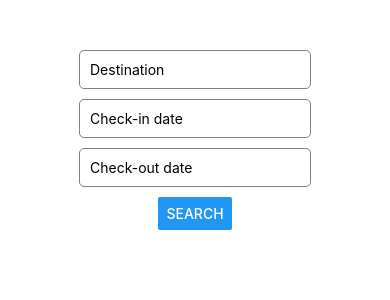
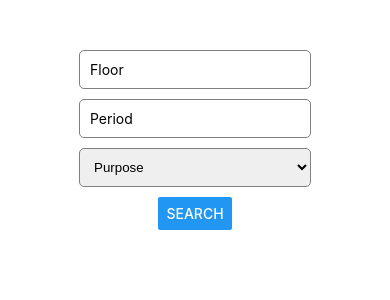
Before and after one commit to winwin2671/lspbooking2.0, a React Native app in the folder my-project/: screen / in a window 390 px wide. Shown: the top 300 px of the page. Built offline with nearby package versions, Linux system fonts and the light colour scheme.

Commit message:
basic form works

```diff
--- a/my-project/App.js
+++ b/my-project/App.js
@@ -9,6 +9,7 @@ import {
 } from 'react-native'
 import axios from 'axios'
 import { ListItem } from 'react-native-elements'
+import { Picker } from '@react-native-picker/picker'
 
 const App = () => {
   const [destination, setDestination] = useState('')
@@ -37,22 +38,27 @@ const App = () => {
     <View style={styles.container}>
       <TextInput
         style={styles.input}
-        placeholder="Destination"
+        placeholder="Floor"
         value={destination}
         onChangeText={setDestination}
       />
       <TextInput
         style={styles.input}
-        placeholder="Check-in date"
+        placeholder="Period"
         value={checkIn}
         onChangeText={setCheckIn}
       />
-      <TextInput
+      <Picker
         style={styles.input}
-        placeholder="Check-out date"
-        value={checkOut}
-        onChangeText={setCheckOut}
-      />
+        selectedValue={checkOut}
+        onValueChange={(itemValue, itemIndex) => setCheckOut(itemValue)}
+      >
+        <Picker.Item label="Purpose" />
+        <Picker.Item label="Meeting" />
+        <Picker.Item label="Group Project" />
+        <Picker.Item label="Lab Work" />
+      </Picker>
+
       <Button title="Search" onPress={handleSearch} />
 
       <FlatList
--- a/package.json
+++ b/package.json
@@ -1,12 +1,12 @@
 {
   "dependencies": {
     "axios": "^1.4.0",
+    "react-native": "^0.64.3",
     "react-native-elements": "^3.4.3"
   },
   "name": "lspbooking2.0",
   "version": "1.0.0",
   "main": "index.js",
-  "devDependencies": {},
   "scripts": {
     "test": "echo \"Error: no test specified\" && exit 1"
   },
```
Also changed, not shown: my-project/package.json (+6 -3 lines), 2 other files (tests, documents, lock files or other folders).
